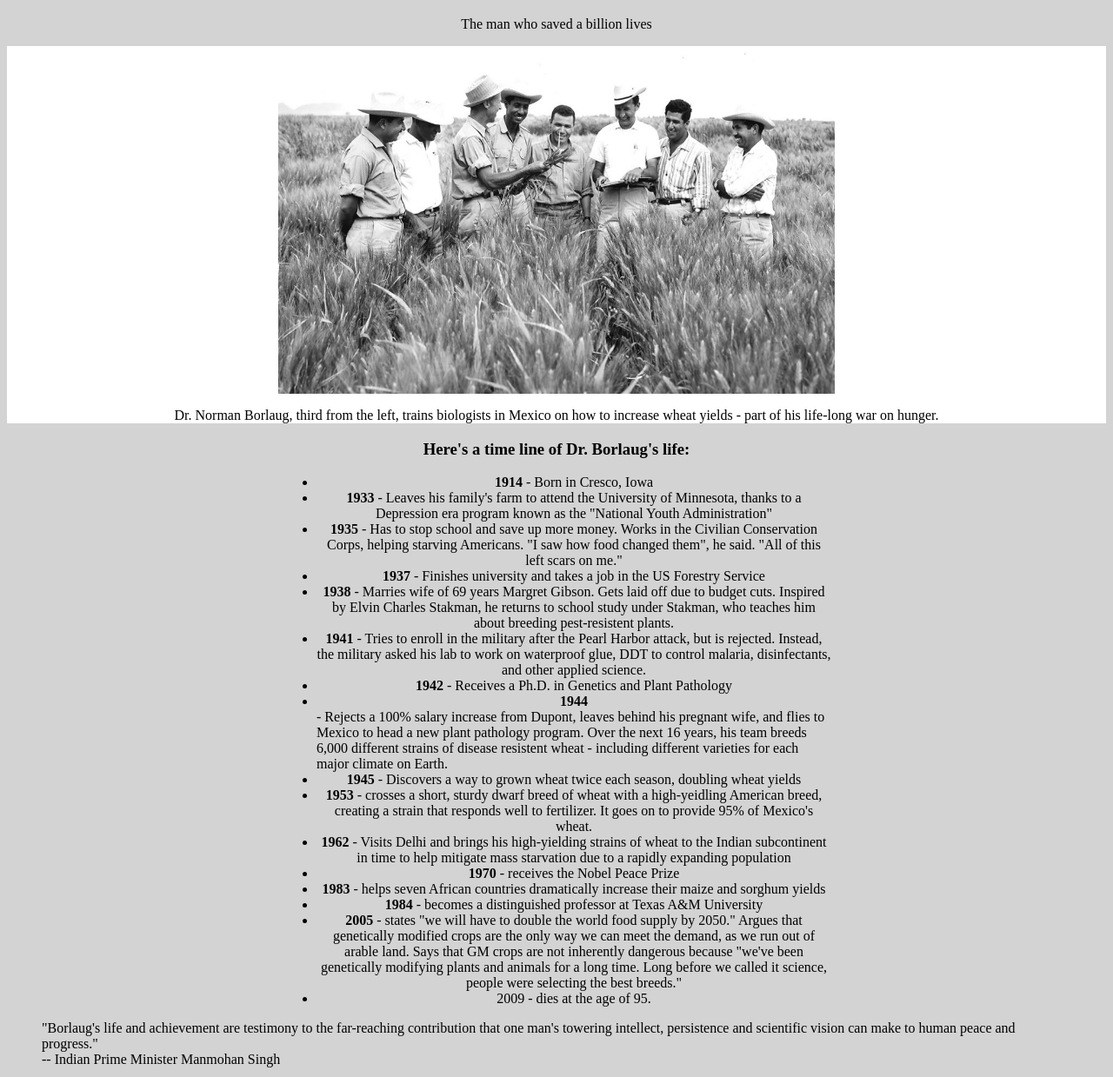
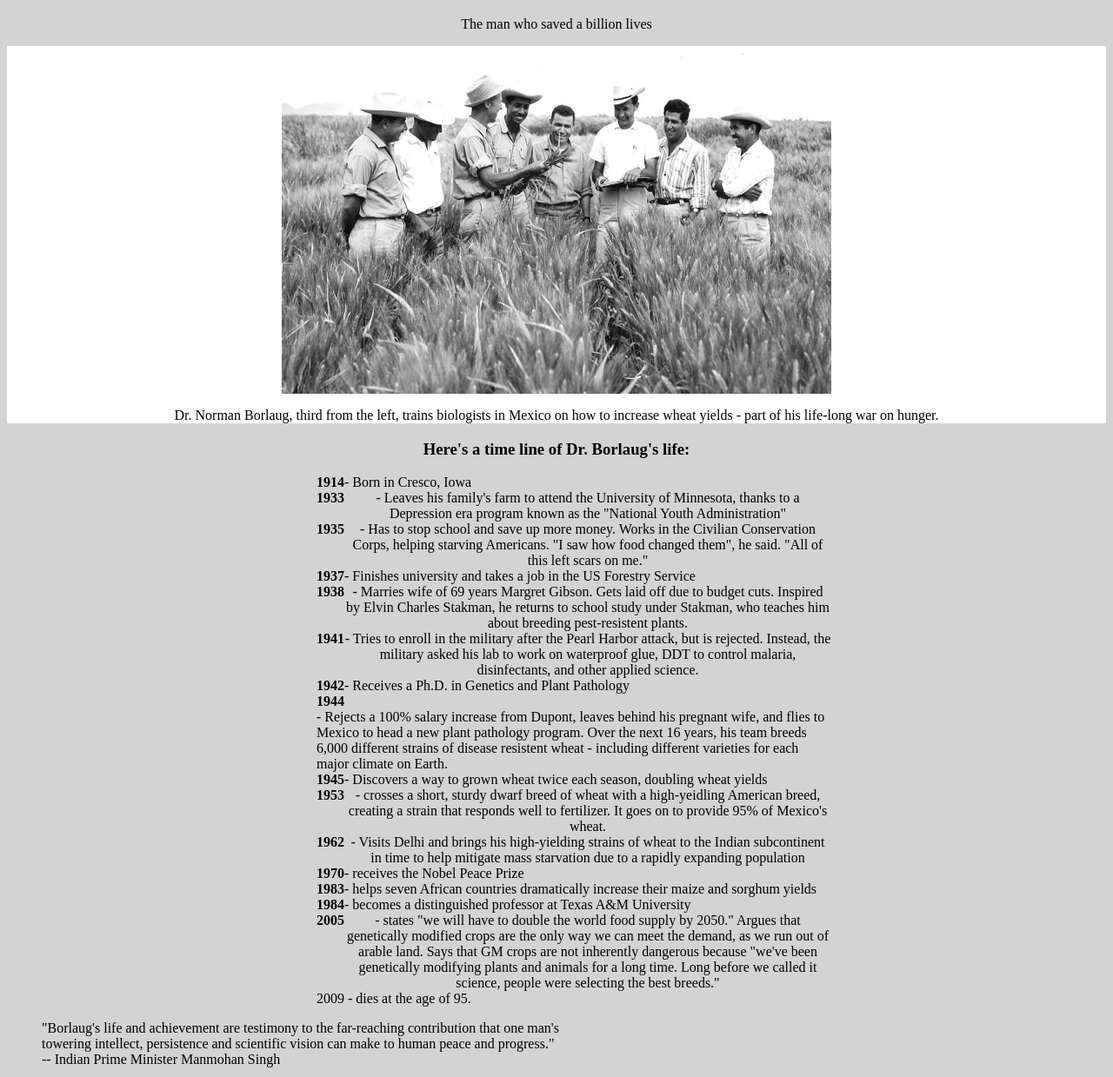
Before and after one commit to kiprotichdominic/Tribute-Page, a plain HTML site: page index.html in a window 1280 px wide. Shown: the part 61-1300 px from the top of the page at 87% size. Drawn offline with Linux system fonts and the light colour scheme.

Commit message:
final stages of my commit

```diff
--- a/styles.css
+++ b/styles.css
@@ -9,7 +9,7 @@ body {
 }
 #img-div > img {
 	height: 50vh;
-	width: 50vw;
+	width: 50%;
 	margin: 0 auto;
 	display: block;
 }
@@ -25,8 +25,20 @@ body {
 }
 .my-list > li {
 	text-align: center;
+	display: flex;
+	flex-direction: row;
+}
+blockquote {
+	align-content: center;
+	width: 50%;
 }
 #myFooter {
 	text-align: center;
 	font-weight: bold;
 }
+@media screen and (max-width: 1000x){
+    #img-div>img {
+        width: 100%
+        height: auto;
+    }
+}
```
